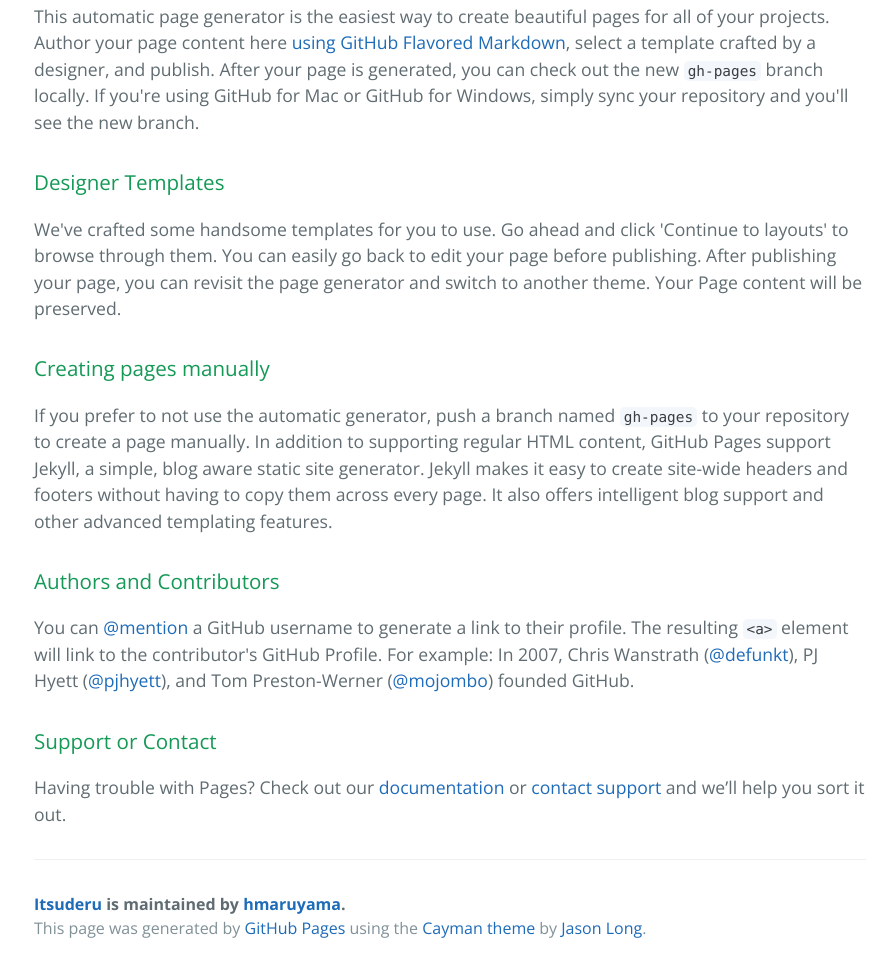
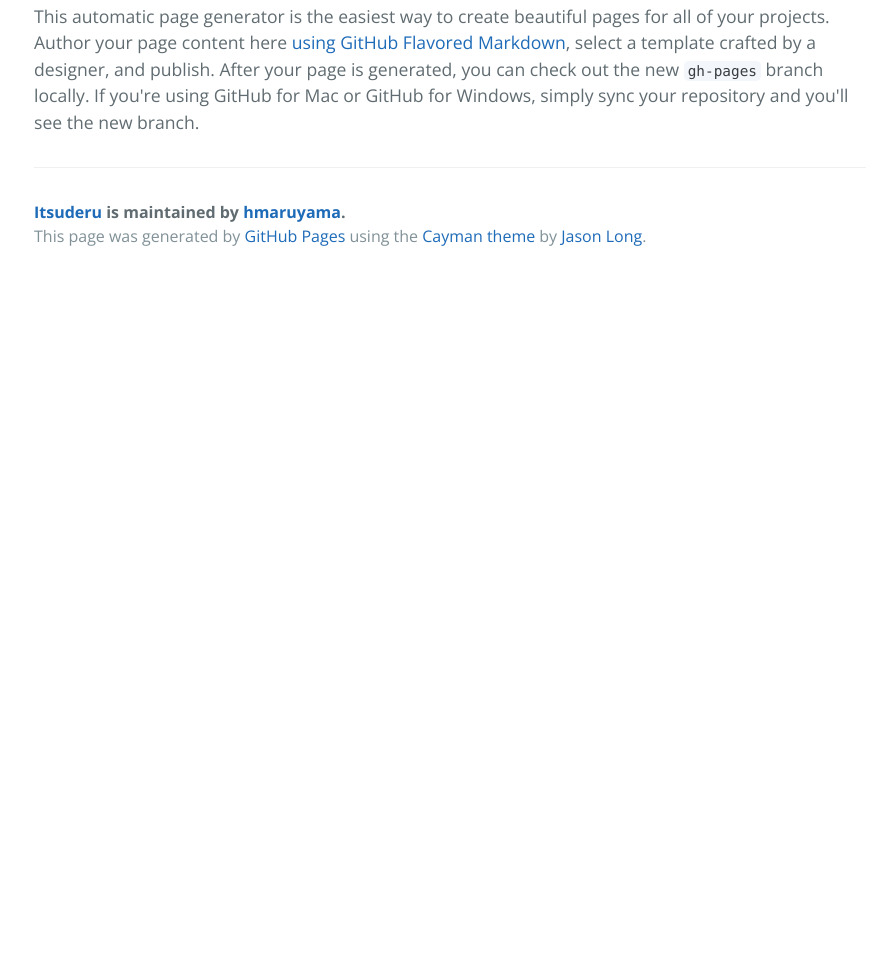
Before and after one commit to hmaruyama/itsuderu, a plain HTML site: page index.html in a window 1280 px wide. Shown: the part 460-1432 px from the top of the page, without its empty margins (190-1083 px from the left). After the commit the page ends 800 px from the top, so only its background shows below. Drawn offline with nearby package versions, Linux system fonts and the light colour scheme.

```diff
--- a/index.html
+++ b/index.html
@@ -24,26 +24,6 @@
 
 <p>This automatic page generator is the easiest way to create beautiful pages for all of your projects. Author your page content here <a href="https://guides.github.com/features/mastering-markdown/">using GitHub Flavored Markdown</a>, select a template crafted by a designer, and publish. After your page is generated, you can check out the new <code>gh-pages</code> branch locally. If you're using GitHub for Mac or GitHub for Windows, simply sync your repository and you'll see the new branch.</p>
 
-<h3>
-<a id="designer-templates" class="anchor" href="#designer-templates" aria-hidden="true"><span class="octicon octicon-link"></span></a>Designer Templates</h3>
-
-<p>We've crafted some handsome templates for you to use. Go ahead and click 'Continue to layouts' to browse through them. You can easily go back to edit your page before publishing. After publishing your page, you can revisit the page generator and switch to another theme. Your Page content will be preserved.</p>
-
-<h3>
-<a id="creating-pages-manually" class="anchor" href="#creating-pages-manually" aria-hidden="true"><span class="octicon octicon-link"></span></a>Creating pages manually</h3>
-
-<p>If you prefer to not use the automatic generator, push a branch named <code>gh-pages</code> to your repository to create a page manually. In addition to supporting regular HTML content, GitHub Pages support Jekyll, a simple, blog aware static site generator. Jekyll makes it easy to create site-wide headers and footers without having to copy them across every page. It also offers intelligent blog support and other advanced templating features.</p>
-
-<h3>
-<a id="authors-and-contributors" class="anchor" href="#authors-and-contributors" aria-hidden="true"><span class="octicon octicon-link"></span></a>Authors and Contributors</h3>
-
-<p>You can <a href="https://github.com/blog/821" class="user-mention">@mention</a> a GitHub username to generate a link to their profile. The resulting <code>&lt;a&gt;</code> element will link to the contributor's GitHub Profile. For example: In 2007, Chris Wanstrath (<a href="https://github.com/defunkt" class="user-mention">@defunkt</a>), PJ Hyett (<a href="https://github.com/pjhyett" class="user-mention">@pjhyett</a>), and Tom Preston-Werner (<a href="https://github.com/mojombo" class="user-mention">@mojombo</a>) founded GitHub.</p>
-
-<h3>
-<a id="support-or-contact" class="anchor" href="#support-or-contact" aria-hidden="true"><span class="octicon octicon-link"></span></a>Support or Contact</h3>
-
-<p>Having trouble with Pages? Check out our <a href="https://help.github.com/pages">documentation</a> or <a href="https://github.com/contact">contact support</a> and we’ll help you sort it out.</p>
-
       <footer class="site-footer">
         <span class="site-footer-owner"><a href="https://github.com/hmaruyama/itsuderu">Itsuderu</a> is maintained by <a href="https://github.com/hmaruyama">hmaruyama</a>.</span>
 
```
Also changed, not shown: params.json (+1 -1 lines).
